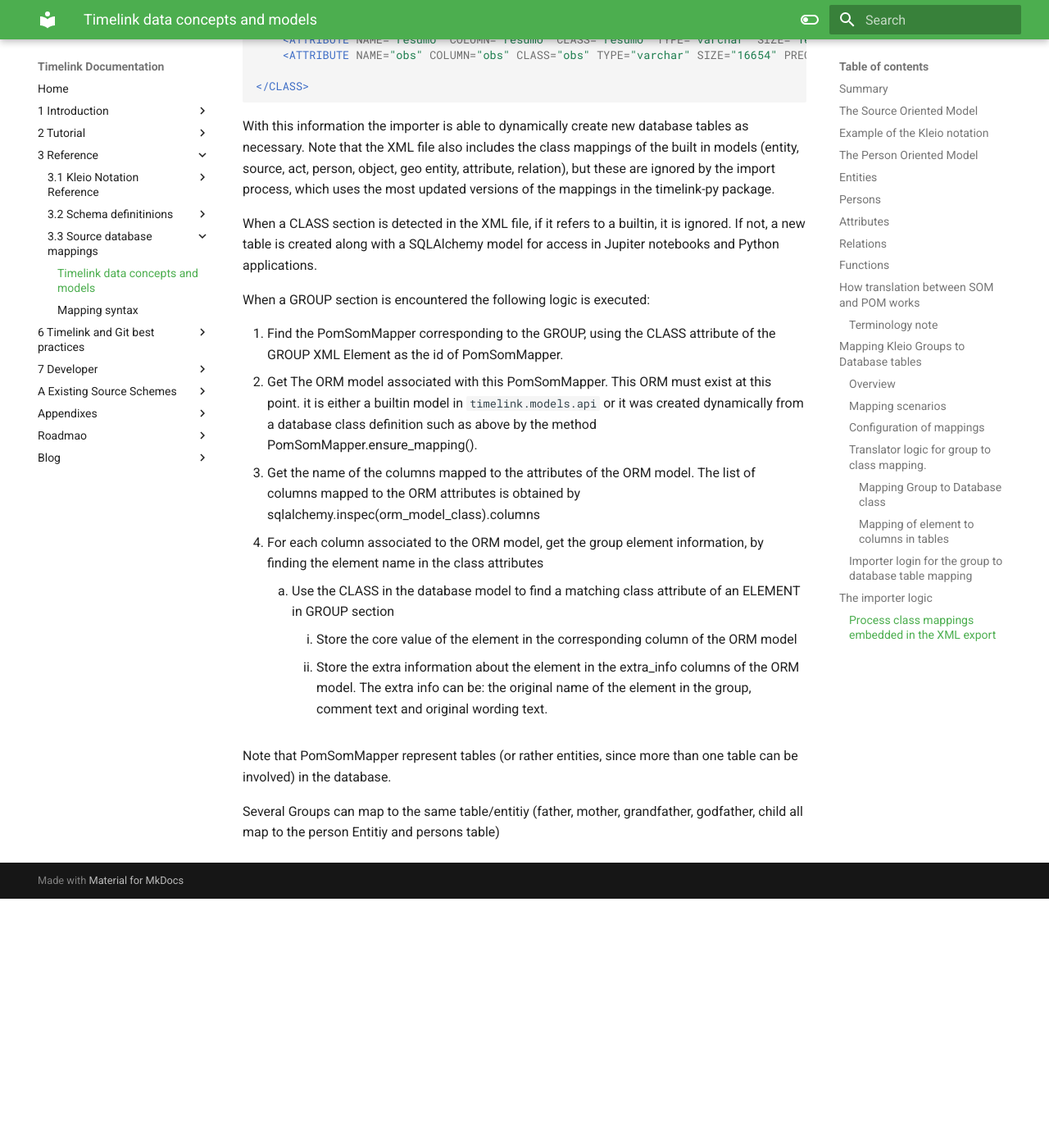
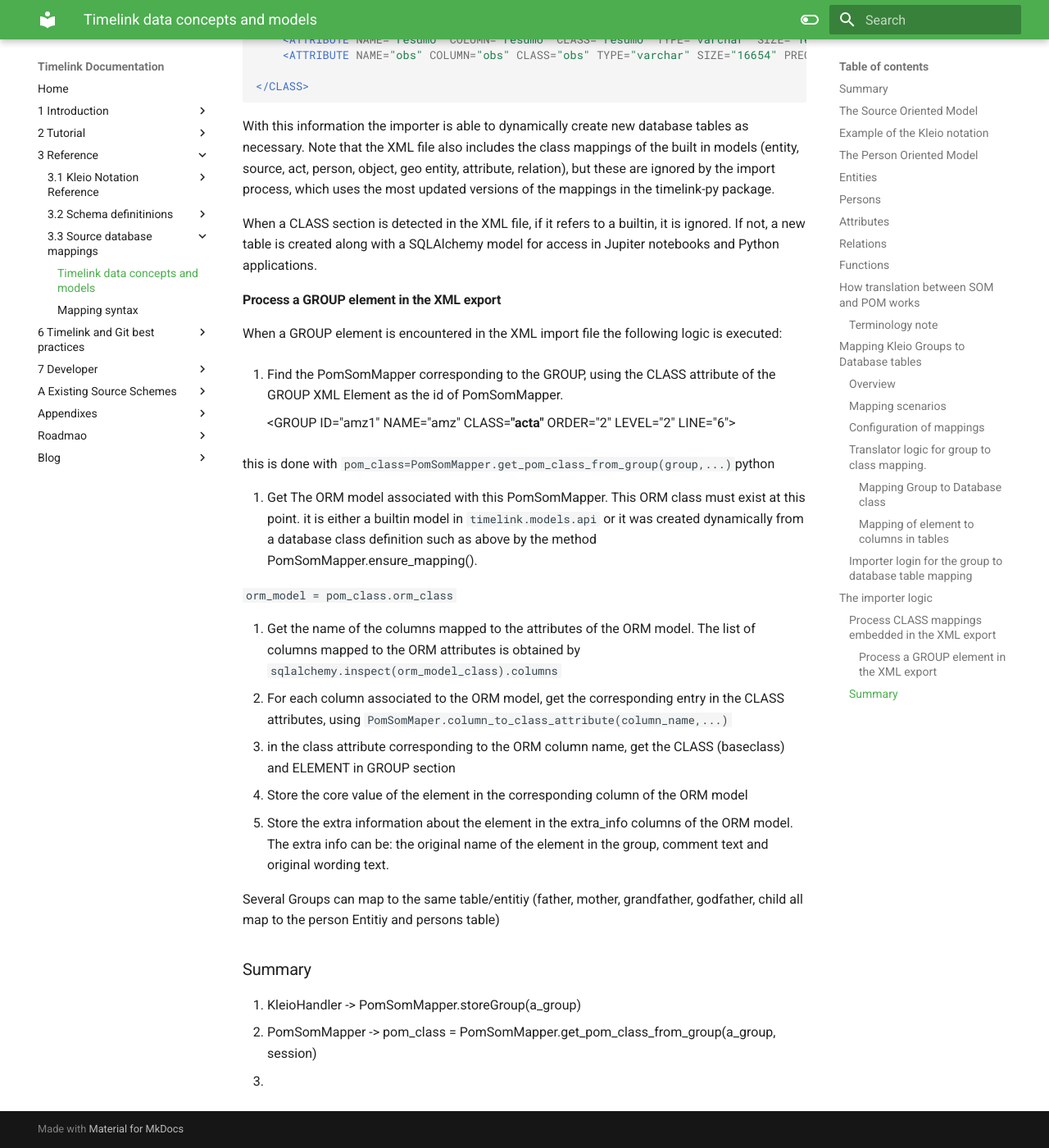
Before and after one commit to time-link/timelink-docs, an MkDocs documentation site: the page built from docs/3_Reference/3.3_Source_database_mappings/How Source-Database mappings work.md, in a window 1280 px wide and 1400 px high, scrolled down 13963 px. Shown: the whole window at 82% size. Built offline with MkDocs 1.6.1 and Material for MkDocs 9.7.7, drawn with Linux system fonts in a browser that asks for light colours; before the commit the page ends 15059 px from its top, so only the background shows below that; some of the changed text lies outside the part shown.

Commit message:
vault backup: 2025-03-31 17:21:27

````diff
--- a/docs/3_Reference/3.3_Source_database_mappings/How Source-Database mappings work.md
+++ b/docs/3_Reference/3.3_Source_database_mappings/How Source-Database mappings work.md
@@ -566,11 +566,9 @@
 
 This import process is at the heart of the Timelink model of data management, and here we describe it in some detail.
 
-### Process class mappings embedded in the XML export
+### Process CLASS mappings embedded in the XML export
 
 The kleio translator embeds the class mappings in the XML export.
-
-
 ```xml
 <CLASS NAME="acta" SUPER="act" TABLE="actas" GROUP="amz">
 	<ATTRIBUTE NAME="id" COLUMN="id" CLASS="id" TYPE="varchar" SIZE="64" PRECISION="0" PKEY="1" ></ATTRIBUTE>
@@ -588,17 +586,31 @@
 
 When a CLASS section is detected in the XML file, if it refers to a builtin, it is ignored. If not, a new table is created along with a SQLAlchemy model for access in Jupiter notebooks and Python applications.
 
-When a GROUP section is encountered the following logic is executed:
+#### Process a GROUP element in the XML export
+
+When a GROUP element is encountered in the XML import file the following logic is executed:
 
 1. Find the PomSomMapper corresponding to the GROUP, using the CLASS attribute of the GROUP XML Element as the id of PomSomMapper.
-2. Get The ORM model associated with this PomSomMapper. This ORM must exist at this point. it is either a builtin model in `timelink.models.api` or it was created dynamically from a database class definition such as above by the method PomSomMapper.ensure_mapping().
-3. Get the name of the columns mapped to the attributes of the ORM model. The list of columns mapped to the ORM attributes is obtained by sqlalchemy.inspec(orm_model_class).columns
-4. For each column associated to the ORM model, get the group element information, by finding the element name in the class attributes
-	1. Use the CLASS in the database model to find a matching  class attribute of an ELEMENT in GROUP section
-		1. Store the core value of the element in the corresponding column of the ORM model
-		2. Store the extra information about the element in the extra_info columns of the ORM model. The extra info can be: the original name of the element in the group, comment text and original wording text.
+
+	 <GROUP ID="amz1" NAME="amz" CLASS=**"acta"** ORDER="2" LEVEL="2" LINE="6">
+
+this is done with ```pom_class=PomSomMapper.get_pom_class_from_group(group,...)```python
+
+2. Get The ORM model associated with this PomSomMapper. This ORM class must exist at this point. it is either a builtin model in `timelink.models.api` or it was created dynamically from a database class definition such as above by the method PomSomMapper.ensure_mapping().
+
+```orm_model = pom_class.orm_class```
+
+3. Get the name of the columns mapped to the attributes of the ORM model. The list of columns mapped to the ORM attributes is obtained by `sqlalchemy.inspect(orm_model_class).columns`
+4. For each column associated to the ORM model, get the corresponding entry in the CLASS attributes, using `PomSomMaper.column_to_class_attribute(column_name,...)`
+5. in the class attribute corresponding to the ORM column name, get the CLASS (baseclass) and  ELEMENT in GROUP section
+6. Store the core value of the element in the corresponding column of the ORM model
+7. Store the extra information about the element in the extra_info columns of the ORM model. The extra info can be: the original name of the element in the group, comment text and original wording text.
+
+Several Groups can map to the same table/entitiy (father, mother, grandfather, godfather, child all map to the person Entitiy and persons table)
+
+### Summary
 
 
-Note that PomSomMapper represent tables (or rather entities, since more than one table can be involved) in the database.
-
-Several Groups can map to the same table/entitiy (father, mother, grandfather, godfather, child all map to the person Entitiy and persons table)
+1. KleioHandler  -> PomSomMapper.storeGroup(a_group)
+2. PomSomMapper -> pom_class = PomSomMapper.get_pom_class_from_group(a_group, session)
+3.
````
